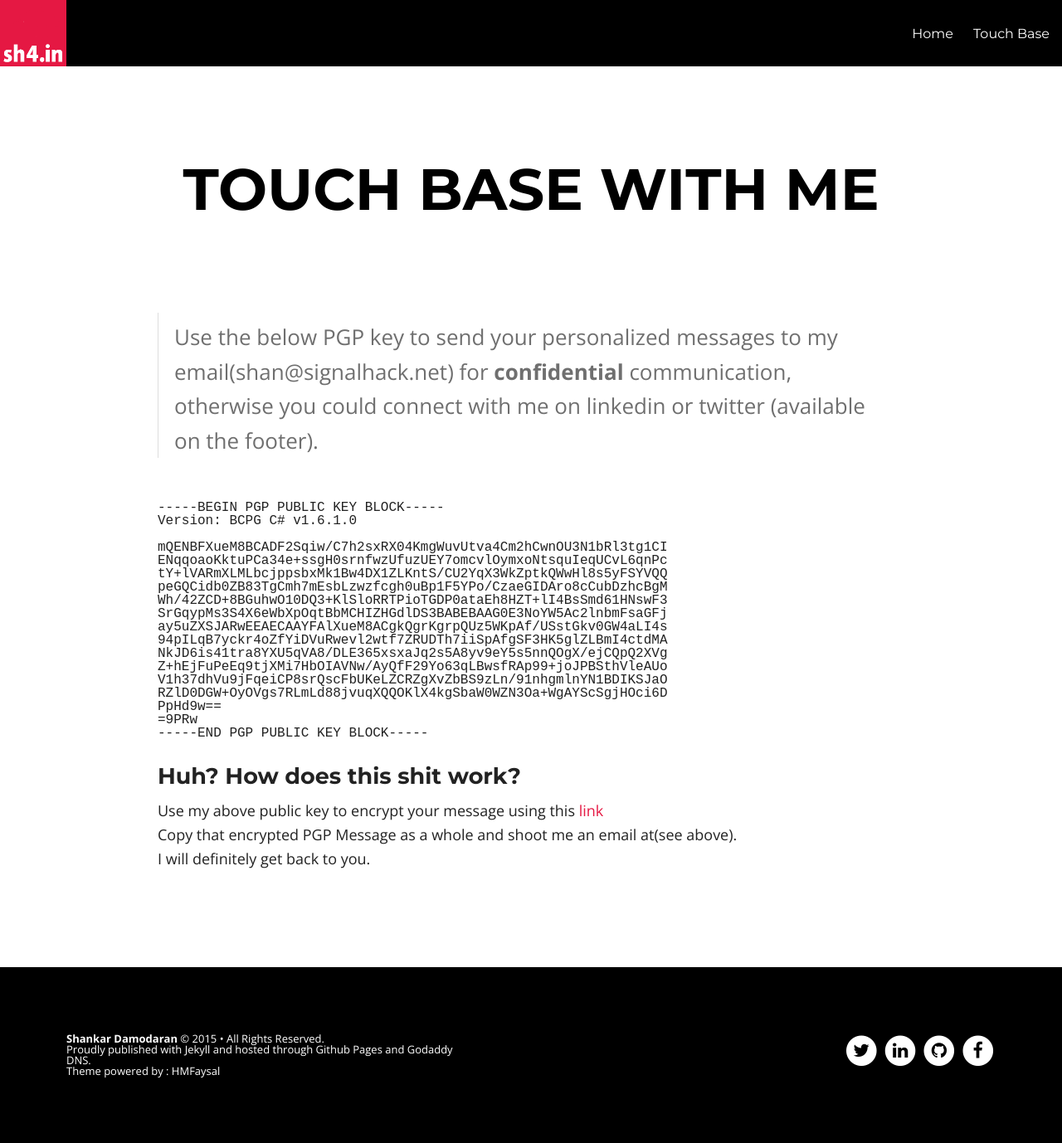
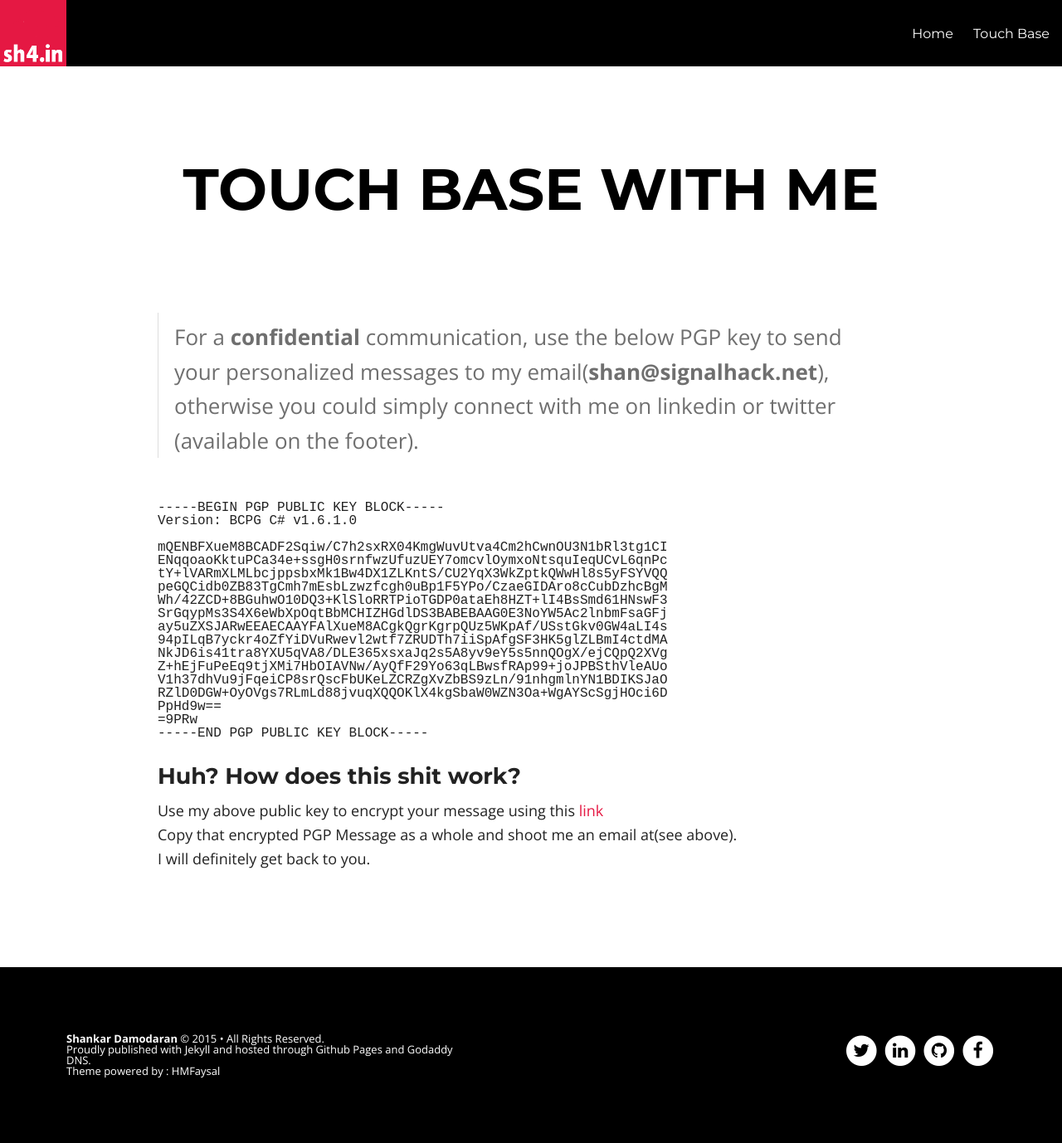
Before and after one commit to sh4nx0r/sh4nx0r.github.io, a Jekyll site: the page built from contact.md, in a window 1280 px wide. Shown: the whole page at 83% size. Built offline with Jekyll 4.4.1, drawn with Linux system fonts in a browser that asks for light colours; nearby versions of some CDN libraries.

Commit message:
Background image and CSS changes

```diff
--- a/assets/css/style.css
+++ b/assets/css/style.css
@@ -161,6 +161,7 @@
   width: 100%;
   text-align: center;
   background-color: black;
+  background-image: url("/images/homebg.jpg");
   background-size: cover; }
   .notepad-site-head .notepad-site-head-content.with-bg-cover {
     background-color: rgba(0, 0, 0, 0.7); }
--- a/contact.md
+++ b/contact.md
@@ -9,7 +9,7 @@
 
 
 
-> Use the below PGP key to send your personalized messages to my email(shan@signalhack.net) for **confidential** communication, otherwise you could connect with me on linkedin or twitter (available on the footer).
+> For a **confidential** communication, use the below PGP key to send your personalized messages to my email(**shan@signalhack.net**), otherwise you could simply connect with me on linkedin or twitter (available on the footer).
 
 <pre>
 -----BEGIN PGP PUBLIC KEY BLOCK-----
```
Also changed, not shown: images/homebg.jpg (added).
